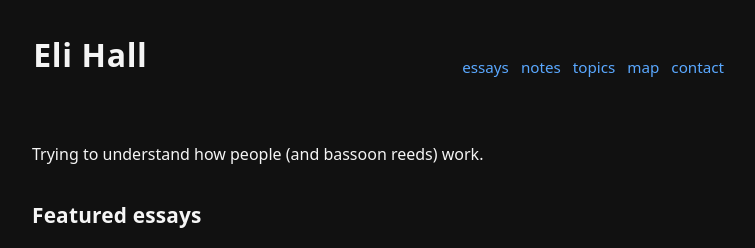
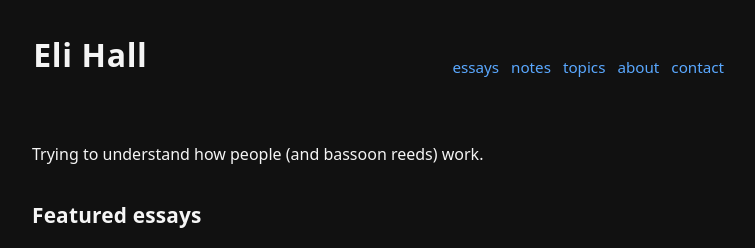
Before and after one commit to ethall52xyz/elihall, a Jekyll site: the page built from index.html, in a window 1280 px wide. Shown: the top 248 px of the page, without its empty margins (262-1017 px from the left). Built offline with Jekyll 4.4.1, drawn with Linux system fonts in a browser that asks for light colours.

Commit message:
Replace map with about in nav, add blank about page

```diff
--- a/_layouts/default.html
+++ b/_layouts/default.html
@@ -17,7 +17,7 @@
           <a href="{{ "/essays/"  | relative_url }}">essays</a>
           <a href="{{ "/notes/"   | relative_url }}">notes</a>
           <a href="{{ "/topics/"  | relative_url }}">topics</a>
-          <a href="{{ "/map/"     | relative_url }}">map</a>
+          <a href="{{ "/about/"   | relative_url }}">about</a>
           <a href="{{ "/contact/" | relative_url }}">contact</a>
         </nav>
       </div>
--- /dev/null
+++ b/about/index.html
@@ -0,0 +1,6 @@
+---
+layout: default
+title: About
+---
+
+<h1>About</h1>
```
